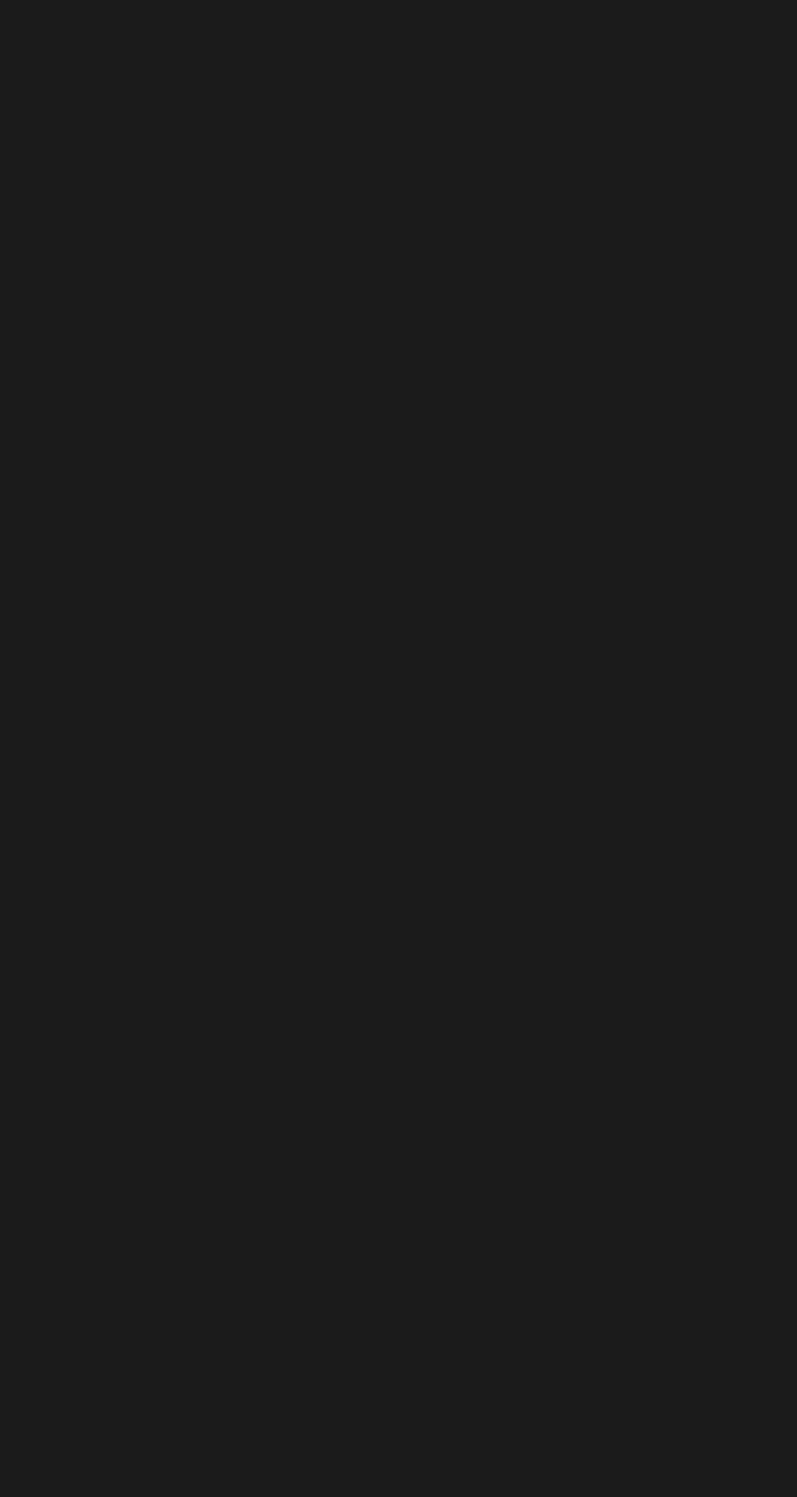
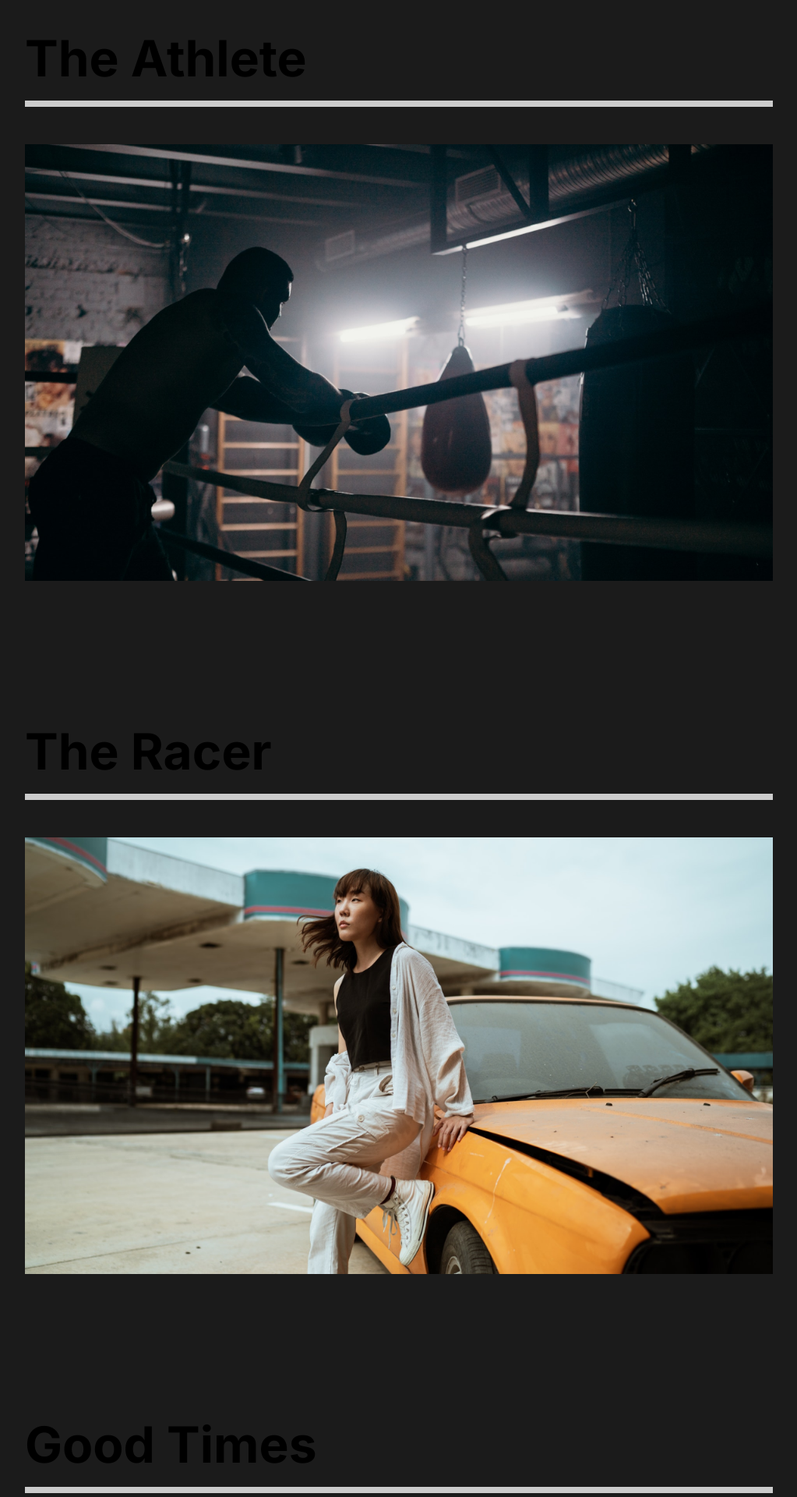
Before and after one commit to geoffctn/capture, a React (Create React App) app: page /work in a window 1280 px wide. Shown: the part 140-2060 px from the top of the page at 78% size, without its empty margins (128-1151 px from the left). Before the commit the page ends 800 px from the top, so only its background shows below. Built offline with nearby package versions, Linux system fonts and the light colour scheme.

Commit message:
added movie details

```diff
--- a/src/App.js
+++ b/src/App.js
@@ -4,6 +4,7 @@ import { Switch, Route } from 'react-router-dom'
 import AboutUs from './pages/AboutUs'
 import ContactUs from './pages/ContactUs'
 import OurWork from './pages/OurWork'
+import MovieDetail from './pages/MovieDetail'
 // components
 import Nav from './components/Nav'
 // styles
@@ -18,8 +19,11 @@ function App() {
         <Route exact path="/">
           <AboutUs />
         </Route>
-        <Route path="/work">
+        <Route exact path="/work">
           <OurWork />
+        </Route>
+        <Route path="/work/:id">
+          <MovieDetail />
         </Route>
         <Route path="/contact">
           <ContactUs />
--- a/src/components/AboutSection.js
+++ b/src/components/AboutSection.js
@@ -1,7 +1,6 @@
 import React from 'react'
 import Home1 from '../img/home1.png'
 // styles
-import styled from 'styled-components'
 import { About, Description, Image, Hide } from '../styles'
 
 const AboutSection = () => {
--- /dev/null
+++ b/src/movieState.js
@@ -0,0 +1,81 @@
+//Import Images
+import athlete from './img/athlete-small.png'
+import goodtimes from './img/goodtimes-small.png'
+import theracer from './img/theracer-small.png'
+import athlete2 from './img/athlete2.png'
+import goodtimes2 from './img/good-times2.jpg'
+import theracer2 from './img/the-racer2.jpg'
+
+export const MovieState = () => {
+  return [
+    {
+      title: 'The Athlete',
+      mainImg: athlete,
+      secondaryImg: athlete2,
+      url: '/work/the-athlete',
+      awards: [
+        {
+          title: 'Truly A masterpiece',
+          description:
+            '“Lorem Ipsum is simply dummy text of the printing and typesetting industry.”',
+        },
+        {
+          title: 'Fresh look on a brutal sport.',
+          description:
+            '“Lorem Ipsum is simply dummy text of the printing and typesetting industry.”',
+        },
+        {
+          title: 'It’s okay lmao.',
+          description:
+            '“Lorem Ipsum is simply dummy text of the printing and typesetting industry.”',
+        },
+      ],
+    },
+    {
+      title: 'Good Times',
+      mainImg: goodtimes,
+      url: '/work/good-times',
+      secondaryImg: goodtimes2,
+      awards: [
+        {
+          title: 'Truly A masterpiece',
+          description:
+            '“Lorem Ipsum is simply dummy text of the printing and typesetting industry.”',
+        },
+        {
+          title: 'Fresh look on a brutal sport.',
+          description:
+            '“Lorem Ipsum is simply dummy text of the printing and typesetting industry.”',
+        },
+        {
+          title: 'It’s okay lmao.',
+          description:
+            '“Lorem Ipsum is simply dummy text of the printing and typesetting industry.”',
+        },
+      ],
+    },
+    {
+      title: 'The Racer',
+      mainImg: theracer,
+      url: '/work/the-racer',
+      secondaryImg: theracer2,
+      awards: [
+        {
+          title: 'Truly A masterpiece',
+          description:
+            '“Lorem Ipsum is simply dummy text of the printing and typesetting industry.”',
+        },
+        {
+          title: 'Fresh look on a brutal sport.',
+          description:
+            '“Lorem Ipsum is simply dummy text of the printing and typesetting industry.”',
+        },
+        {
+          title: 'It’s okay lmao.',
+          description:
+            '“Lorem Ipsum is simply dummy text of the printing and typesetting industry.”',
+        },
+      ],
+    },
+  ]
+}
--- /dev/null
+++ b/src/pages/MovieDetail.js
@@ -0,0 +1,104 @@
+import React, { useState, useEffect } from 'react'
+import { useHistory } from 'react-router-dom'
+import styled from 'styled-components'
+import { MovieState } from '../movieState'
+
+const MovieDetail = () => {
+  const [movies, setMovies] = useState(MovieState)
+  const [movie, setMovie] = useState(null)
+  const history = useHistory()
+  const url = history.location.pathname
+
+  useEffect(() => {
+    const currentMovie = movies.filter((stateMovie) => stateMovie.url === url)
+    setMovie(currentMovie[0])
+  }, [movies, url])
+
+  return (
+    <>
+      {movie && (
+        <Details>
+          <Headline>
+            <h2>{movie.title}</h2>
+            <img src={movie.mainImg} alt="movie" />
+          </Headline>
+          <Awards>
+            {movie.awards.map((award) => (
+              <Award
+                title={award.title}
+                description={award.description}
+                key={award.title}
+              />
+            ))}
+          </Awards>
+          <ImageDisplay>
+            <img src={movie.secondaryImg} alt="movie" />
+          </ImageDisplay>
+        </Details>
+      )}
+    </>
+  )
+}
+
+const Details = styled.div`
+  color: white;
+`
+const Headline = styled.div`
+  position: relative;
+  min-height: 90vh;
+  padding-top: 20vh;
+  h2 {
+    position: absolute;
+    top: 10%;
+    left: 20%;
+    transform: translate(-50%, -10%);
+  }
+  img {
+    width: 100%;
+    height: 70vh;
+    object-fit: cover;
+  }
+`
+const Awards = styled.div`
+  min-height: 80vh;
+  display: flex;
+  margin: 5rem 10rem;
+  align-items: center;
+  justify-content: space-around;
+`
+const AwardStyle = styled.div`
+  padding: 5rem;
+  h3 {
+    font-size: 2rem;
+  }
+  .line {
+    width: 50%;
+    height: 0.5rem;
+    margin: 1rem 0;
+    background: #23d997;
+  }
+  p {
+    padding: 2rem 0;
+  }
+`
+const ImageDisplay = styled.div`
+  min-height: 50vh;
+  img {
+    width: 100%;
+    height: 100vh;
+    object-fit: cover;
+  }
+`
+
+// Award Component
+const Award = ({ title, description }) => {
+  return (
+    <AwardStyle>
+      <h3>{title}</h3>
+      <div className="line"></div>
+      <p>{description}</p>
+    </AwardStyle>
+  )
+}
+
+export default MovieDetail
--- a/src/pages/OurWork.js
+++ b/src/pages/OurWork.js
@@ -1,11 +1,59 @@
 import React from 'react'
+import { Link } from 'react-router-dom'
+import styled from 'styled-components'
+// images
+import athlete from '../img/athlete-small.png'
+import theracer from '../img/theracer-small.png'
+import goodtimes from '../img/goodtimes-small.png'
 
 const OurWork = () => {
   return (
-    <div>
-      <h1>Our Work</h1>
-    </div>
+    <Work>
+      <Movie>
+        <h2>The Athlete</h2>
+        <div className="line"></div>
+        <Link to="/work/the-athlete">
+          <img src={athlete} alt="athlete" />
+        </Link>
+      </Movie>
+      <Movie>
+        <h2>The Racer</h2>
+        <div className="line"></div>
+        <Link to="/work/the-racer">
+          <img src={theracer} alt="theracer" />
+        </Link>
+      </Movie>
+      <Movie>
+        <h2>Good Times</h2>
+        <div className="line"></div>
+        <Link to="/work/good-times">
+          <img src={goodtimes} alt="goodtimes" />
+        </Link>
+      </Movie>
+    </Work>
   )
 }
 
+const Work = styled.div`
+  min-height: 100vh;
+  padding: 5rem 10rem;
+  overflow: hidden;
+  h2 {
+    padding: 1rem 0;
+  }
+`
+const Movie = styled.div`
+  padding-bottom: 10rem;
+  .line {
+    height: 0.5rem;
+    margin-bottom: 3rem;
+    background: #cccccc;
+  }
+  img {
+    width: 100%;
+    height: 70vh;
+    object-fit: cover;
+  }
+`
+
 export default OurWork
```
